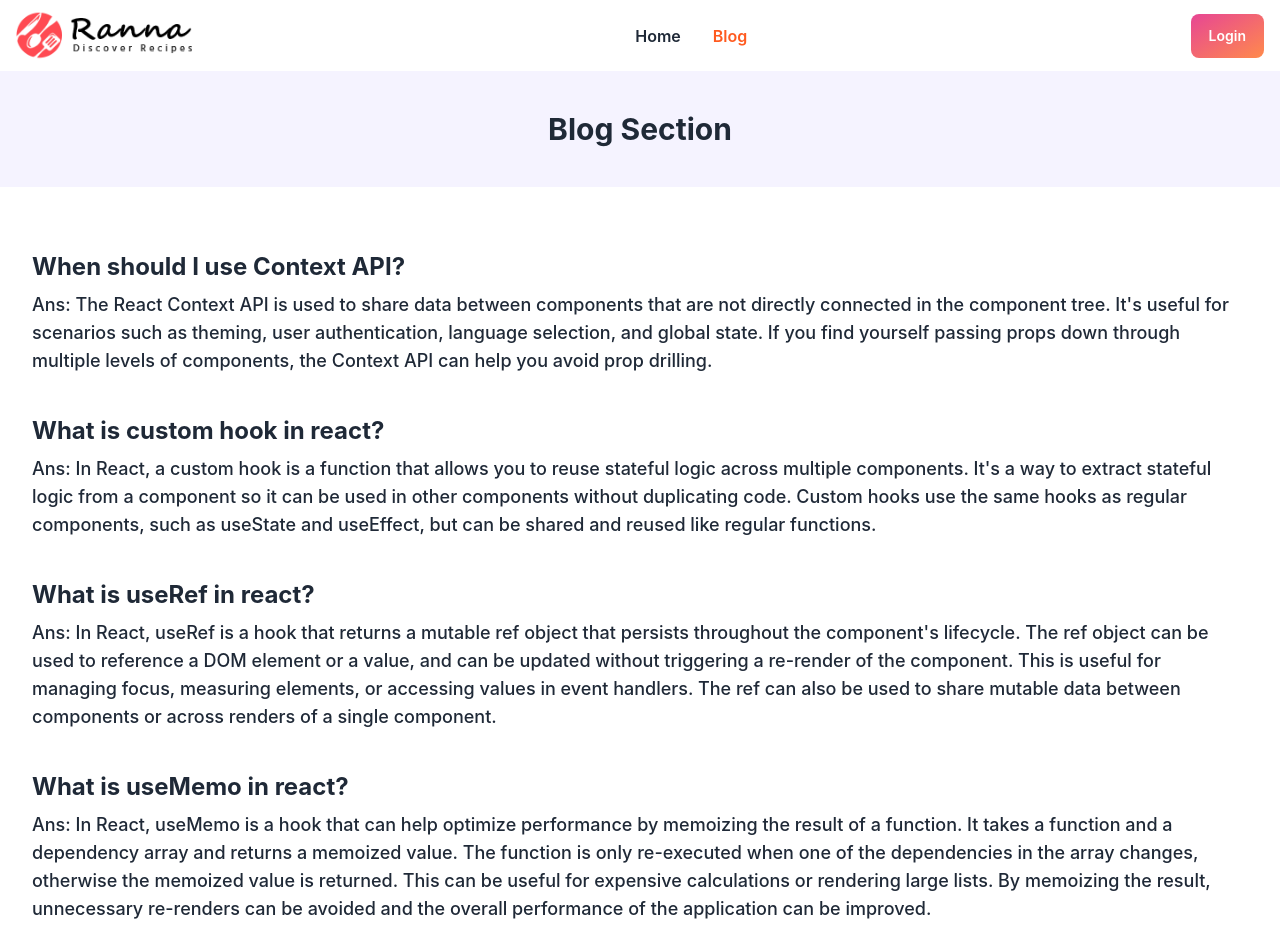
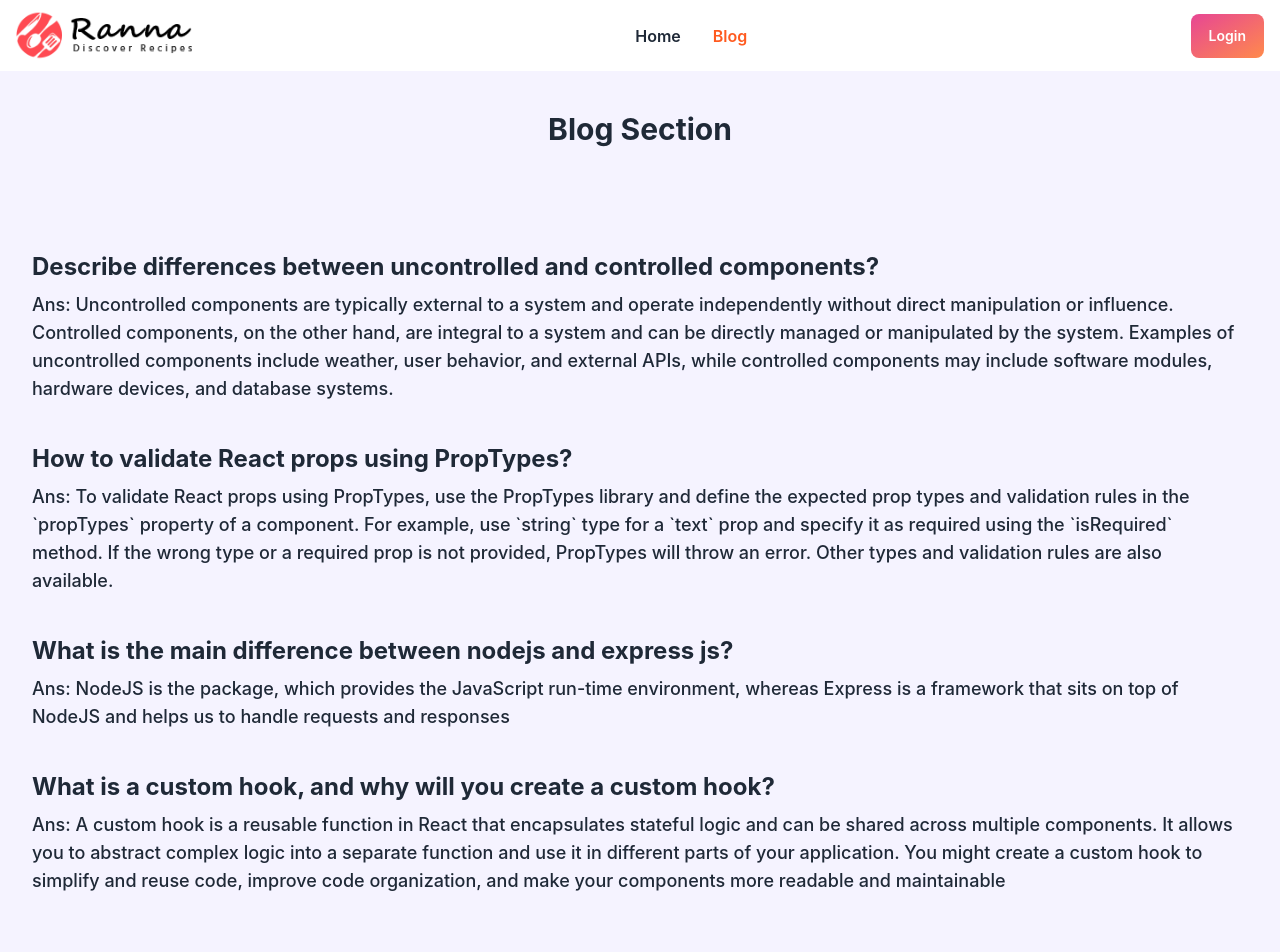
Before and after one commit to Hasnathasan/Ranna-Banna-Client-Side, a React (Vite) app: page /blog in a window 1280 px wide. Shown: the top 952 px of the page. Built offline with nearby package versions, Linux system fonts and the light colour scheme; no server answers.

Commit message:
Tooltip added in the user profile pic

```diff
--- a/src/components/Blog/Blog.jsx
+++ b/src/components/Blog/Blog.jsx
@@ -1,61 +1,61 @@
-import React from 'react';
+import React from "react";
 
 const Blog = () => {
-    return (
-        <div>
-      <div className="bg-violet-50 py-10">
+  return (
+    <div className="bg-violet-50 container mx-auto">
+      <div className="py-10">
         <h2 className="text-3xl text-center font-bold">Blog Section</h2>
       </div>
       <div className="my-8 p-4 sm:p-8 rounded">
         <h2 className="text-2xl font-bold mb-2">
-          When should I use Context API?
+          Describe differences between uncontrolled and controlled components?
         </h2>
         <p className="text-lg font-medium mb-10">
-          Ans: The React Context API is used to share data between components
-          that are not directly connected in the component tree. It's useful for
-          scenarios such as theming, user authentication, language selection,
-          and global state. If you find yourself passing props down through
-          multiple levels of components, the Context API can help you avoid prop
-          drilling.
+          Ans: Uncontrolled components are typically external to a system and
+          operate independently without direct manipulation or influence.
+          Controlled components, on the other hand, are integral to a system and
+          can be directly managed or manipulated by the system. Examples of
+          uncontrolled components include weather, user behavior, and external
+          APIs, while controlled components may include software modules,
+          hardware devices, and database systems.
         </p>
 
         <h2 className="text-2xl font-bold mb-2">
-          What is custom hook in react?
+          How to validate React props using PropTypes?
         </h2>
         <p className="text-lg font-medium mb-10">
-          Ans: In React, a custom hook is a function that allows you to reuse
-          stateful logic across multiple components. It's a way to extract
-          stateful logic from a component so it can be used in other components
-          without duplicating code. Custom hooks use the same hooks as regular
-          components, such as useState and useEffect, but can be shared and
-          reused like regular functions.
+          Ans: To validate React props using PropTypes, use the PropTypes
+          library and define the expected prop types and validation rules in the
+          `propTypes` property of a component. For example, use `string` type
+          for a `text` prop and specify it as required using the `isRequired`
+          method. If the wrong type or a required prop is not provided,
+          PropTypes will throw an error. Other types and validation rules are
+          also available.
         </p>
 
-        <h2 className="text-2xl font-bold mb-2">What is useRef in react?</h2>
+        <h2 className="text-2xl font-bold mb-2">
+          What is the main difference between nodejs and express js?
+        </h2>
         <p className="text-lg font-medium mb-10">
-          Ans: In React, useRef is a hook that returns a mutable ref object that
-          persists throughout the component's lifecycle. The ref object can be
-          used to reference a DOM element or a value, and can be updated without
-          triggering a re-render of the component. This is useful for managing
-          focus, measuring elements, or accessing values in event handlers. The
-          ref can also be used to share mutable data between components or
-          across renders of a single component.
+          Ans: NodeJS is the package, which provides the JavaScript run-time
+          environment, whereas Express is a framework that sits on top of NodeJS
+          and helps us to handle requests and responses
         </p>
 
-        <h2 className="text-2xl font-bold mb-2">What is useMemo in react?</h2>
+        <h2 className="text-2xl font-bold mb-2">
+          What is a custom hook, and why will you create a custom hook?
+        </h2>
         <p className="text-lg font-medium mb-10">
-          Ans: In React, useMemo is a hook that can help optimize performance by
-          memoizing the result of a function. It takes a function and a
-          dependency array and returns a memoized value. The function is only
-          re-executed when one of the dependencies in the array changes,
-          otherwise the memoized value is returned. This can be useful for
-          expensive calculations or rendering large lists. By memoizing the
-          result, unnecessary re-renders can be avoided and the overall
-          performance of the application can be improved.
+          Ans: A custom hook is a reusable function in React that encapsulates
+          stateful logic and can be shared across multiple components. It allows
+          you to abstract complex logic into a separate function and use it in
+          different parts of your application. You might create a custom hook to
+          simplify and reuse code, improve code organization, and make your
+          components more readable and maintainable
         </p>
       </div>
     </div>
-    );
+  );
 };
 
 export default Blog;
--- a/src/components/Chefs/Chefs.jsx
+++ b/src/components/Chefs/Chefs.jsx
@@ -17,7 +17,7 @@ const Chefs = () => {
         Our Masterminds
       </h1>
       {chefs ? (
-        <div className="grid justify-center mt-10 mb-20 items-center gap-x-5 gap-y-14 grid-cols-1 sm:grid-cols-2 md:grid-cols-3">
+        <div className="grid px-5 md:px-0 justify-center mt-10 mb-20 items-center gap-x-5 gap-y-14 grid-cols-1 sm:grid-cols-2 md:grid-cols-3">
           {chefs.map((chef) => (
             <Chef key={chef._id} chef={chef}></Chef>
           ))}
--- a/src/components/Navbar/NavigationBar.jsx
+++ b/src/components/Navbar/NavigationBar.jsx
@@ -16,22 +16,11 @@ const NavigationBar = () => {
         </div>
         <div className="flex gap-3 md:order-2">
           {user ? (
-            <>
-              <div>
-                <div
-                  id="tooltip-jese"
-                  role="tooltip"
-                  className="absolute z-10 invisible inline-block px-3 py-2 text-sm font-medium text-white transition-opacity duration-300 bg-gray-900 rounded-lg shadow-sm opacity-0 tooltip dark:bg-gray-700"
-                >
-                  hii khan
-                  <div className="tooltip-arrow" data-popper-arrow></div>
+            <div className="flex items-center gap-2">
+              <div className="avatar rounded-full tooltip tooltip-bottom" data-tip={user.displayName}>
+                <div className="w-10 md:w-14 rounded-full">
+                  <img src={user.photoURL} />
                 </div>
-                <img
-                  data-tooltip-target="tooltip-jese"
-                  className="w-10 h-10 rounded"
-                  src={user.photoURL}
-                  alt="Medium avatar"
-                />
               </div>
               <Button
                 onClick={signout}
@@ -40,7 +29,7 @@ const NavigationBar = () => {
               >
                 Logout
               </Button>
-            </>
+            </div>
           ) : (
             <Link to="/login">
               <Button
@@ -52,38 +41,32 @@ const NavigationBar = () => {
             </Link>
           )}
           <Navbar.Toggle />
-
         </div>
         <Navbar.Collapse>
           <li>
             <NavLink
               to="/"
               className={({ isActive, isPending }) =>
-                      isActive
-                        ? "text-orange-500"
-                        : isPending
-                        ? "pending"
-                        : ""
+                isActive ? "text-orange-500" : isPending ? "pending" : ""
               }
             >
-                    <span className="text-base font-semibold hover:text-orange-500 ease-out duration-300">Home</span>
+              <span className="text-base font-semibold hover:text-orange-500 ease-out duration-300">
+                Home
+              </span>
             </NavLink>
           </li>
           <li>
             <NavLink
               to="/blog"
               className={({ isActive, isPending }) =>
-                      isActive
-                        ? "text-orange-500"
-                        : isPending
-                        ? "pending"
-                        : ""
+                isActive ? "text-orange-500" : isPending ? "pending" : ""
               }
             >
-                    <span className="text-base font-semibold hover:text-orange-500 ease-out duration-300">Blog</span>
+              <span className="text-base font-semibold hover:text-orange-500 ease-out duration-300">
+                Blog
+              </span>
             </NavLink>
           </li>
-
         </Navbar.Collapse>
       </Navbar>
     </div>
--- a/src/components/RecipeDetails/RecipeDetails.jsx
+++ b/src/components/RecipeDetails/RecipeDetails.jsx
@@ -21,7 +21,7 @@ const RecipeDetails = () => {
        </div>
       </div>
       <h1 className="text-7xl font-bold text-transparent bg-clip-text bg-gradient-to-r to-orange-400 from-red-500 text-center">RECIPES</h1>
-      <div className="grid grid-cols-2 justify-center">
+      <div className="grid grid-cols-1 md:grid-cols-2 justify-center">
         {
           recipes.map(recipe => <Recipe key={recipes.indexOf(recipe)} recipe={recipe}></Recipe>)
         }
```
Lines whose indentation alone changed are shown as unchanged.
